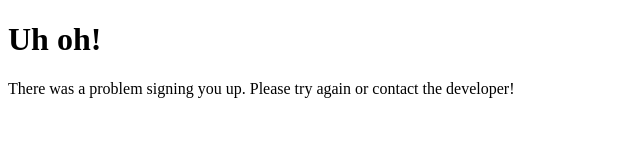
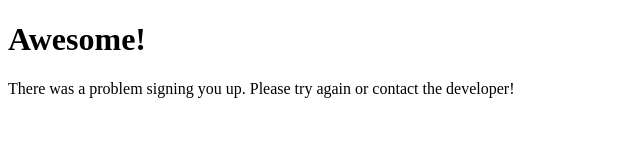
Before and after one commit to AlbertoRoldanUX-code/Newsletter-Signup, a plain HTML site: page success.html in a window 1280 px wide. Shown: the whole page, without its empty margins (0-640 px from the left). Drawn offline with Linux system fonts and the light colour scheme.

Commit message:
Update h1

```diff
--- a/success.html
+++ b/success.html
@@ -9,7 +9,7 @@
 <body>
 
   <div class="bg-light p-5 rounded-lg m-3">
-    <h1 class="display-4">Uh oh!</h1>
+    <h1 class="display-4">Awesome!</h1>
     <p class="lead">There was a problem signing you up. Please try again or contact the developer!</p>
   </div>
 
```
